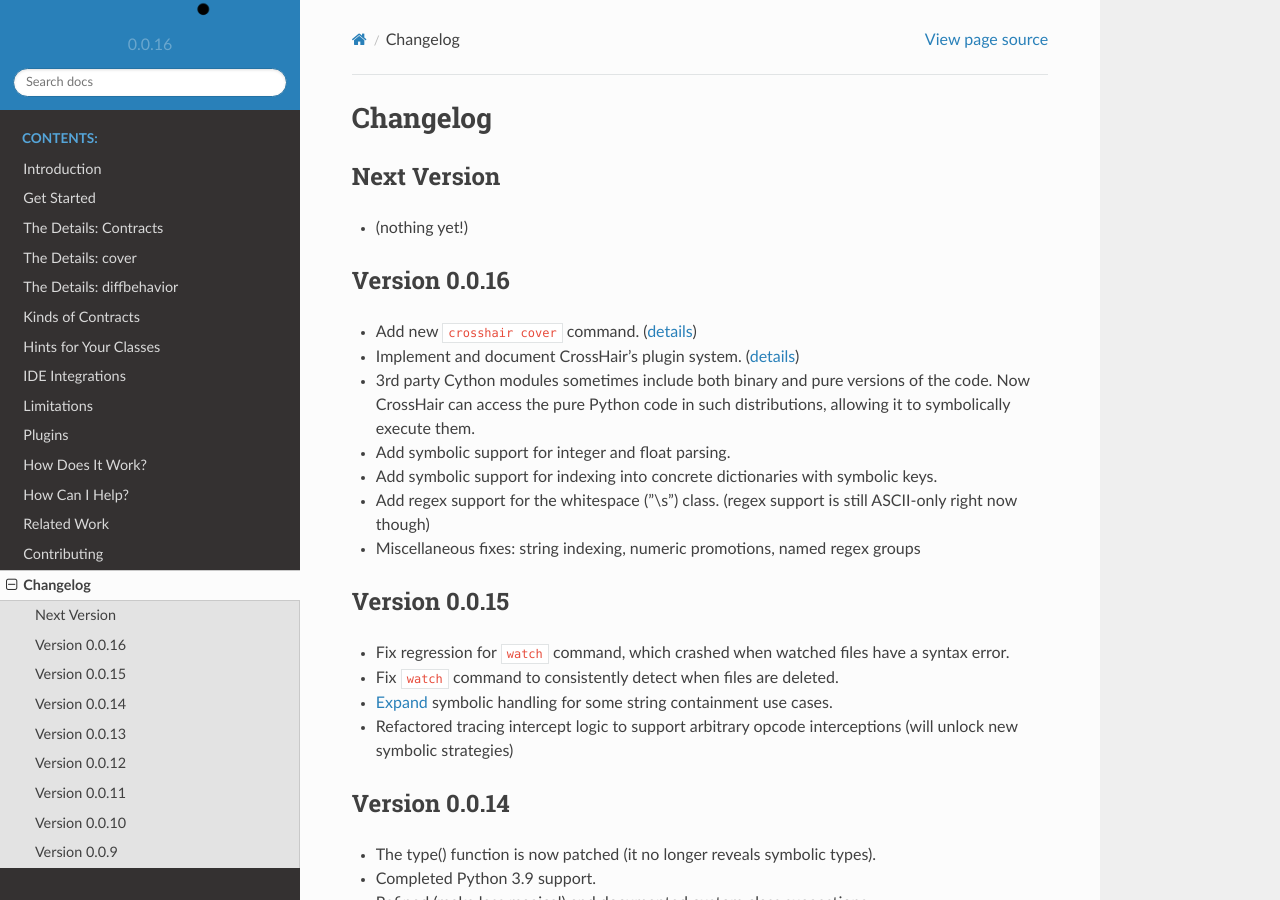
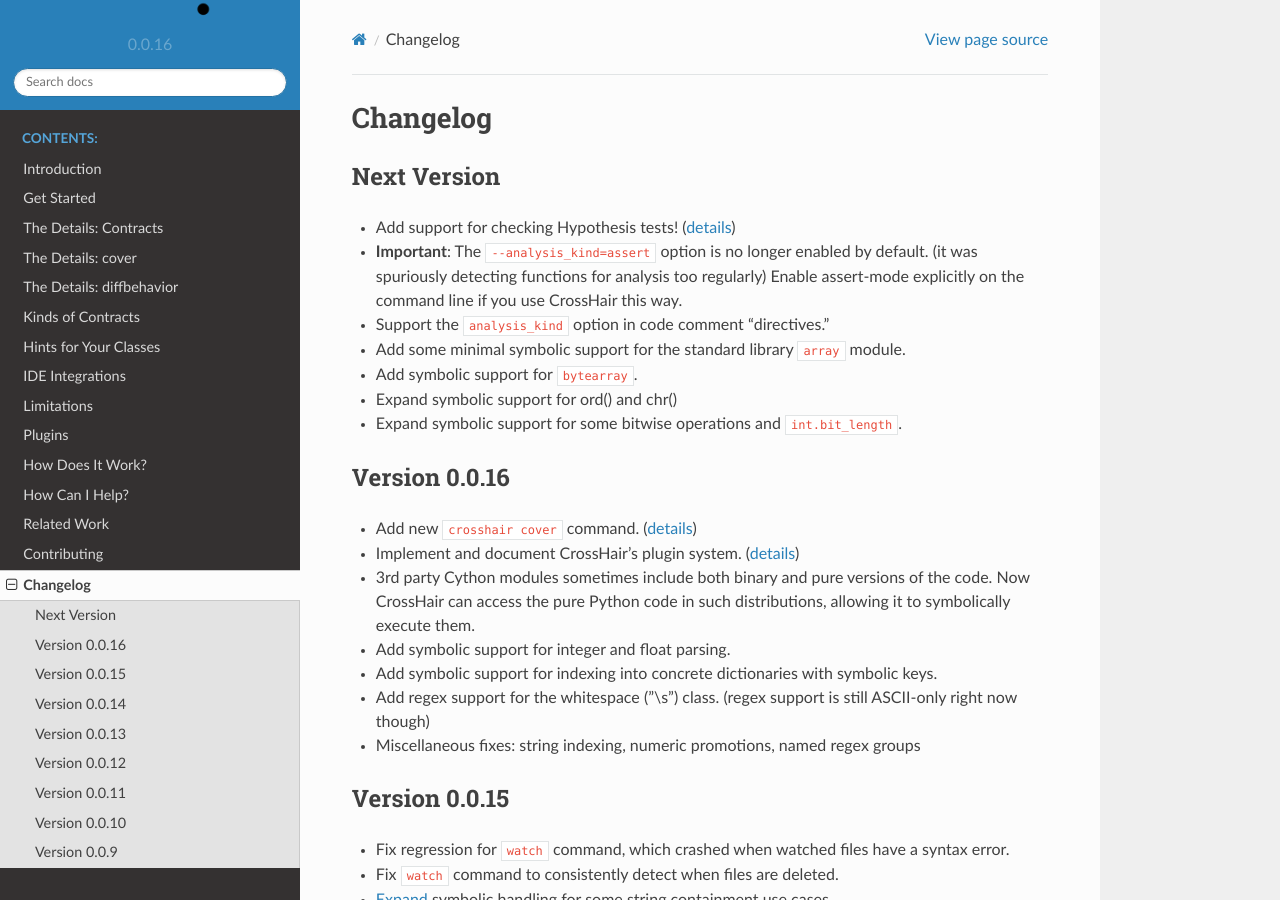
Before and after one commit to pschanely/CrossHair, a Sphinx documentation site: the page built from doc/source/changelog.rst, in a window 1280 px wide and 900 px high. Built offline with Sphinx 7.4.7 and the Read the Docs theme 2.0.0, drawn with Linux system fonts in a browser that asks for light colours; the version number is read from the project's files by our own code.

Commit message:
Get changelog up-to-date

```diff
--- a/doc/source/changelog.rst
+++ b/doc/source/changelog.rst
@@ -2,15 +2,24 @@
 Changelog
 #########
 
-============
+
 Next Version
-============
+------------
 
-* (nothing yet!)
+* Add support for checking Hypothesis tests!
+  (:ref:`details <analysis_kind_hypothesis>`)
+* **Important**: The ``--analysis_kind=assert`` option is no longer enabled by default.
+  (it was spuriously detecting functions for analysis too regularly)
+  Enable assert-mode explicitly on the command line if you use CrossHair this way.
+* Support the ``analysis_kind`` option in code comment "directives."
+* Add some minimal symbolic support for the standard library ``array`` module.
+* Add symbolic support for ``bytearray``.
+* Expand symbolic support for ord() and chr()
+* Expand symbolic support for some bitwise operations and ``int.bit_length``.
 
-==============
+
 Version 0.0.16
-==============
+--------------
 
 * Add new ``crosshair cover`` command.
   (`details <https://crosshair.readthedocs.io/en/latest/cover.html>`__)
@@ -25,9 +34,9 @@
   (regex support is still ASCII-only right now though)
 * Miscellaneous fixes: string indexing, numeric promotions, named regex groups
 
-==============
+
 Version 0.0.15
-==============
+--------------
 
 * Fix regression for ``watch`` command, which crashed when watched files have a syntax
   error.
@@ -37,9 +46,9 @@
 * Refactored tracing intercept logic to support arbitrary opcode interceptions
   (will unlock new symbolic strategies)
 
-==============
+
 Version 0.0.14
-==============
+--------------
 
 * The type() function is now patched (it no longer reveals symbolic types).
 * Completed Python 3.9 support.
@@ -50,15 +59,15 @@
 * Fixed issue targeting by line number.
 * Fixed error on no command line arguments.
 
-==============
+
 Version 0.0.13
-==============
+--------------
 
 * Further simplification of ``crosshair watch`` output for broader terminal support.
 
-==============
+
 Version 0.0.12
-==============
+--------------
 
 * Use simpler ``crosshair watch`` screen clearing mechanism for terminals like Thonny's.
 * Several string methods can now be reasoned about symbolically: split, find, replace,
@@ -67,9 +76,9 @@
 * Fixed various bugs, including a few specific to icontract analysis.
 * Modestly increased regex cases that CrossHair handles. (including named groups!)
 
-==============
+
 Version 0.0.11
-==============
+--------------
 
 * `Enable <https://github.com/pschanely/CrossHair/issues/84>`__
   analysis when only preconditions exist. (this is useful if you just want to catch
@@ -84,9 +93,9 @@
   `3 <https://github.com/pschanely/CrossHair/commit/95b6dd1bff0ab186ac61c153fc15d231f7020f1c>`__,
   `4 <https://github.com/pschanely/CrossHair/commit/1110d8f81ff967f11fc1439ef4abcf301276f309>`__
 
-==============
+
 Version 0.0.10
-==============
+--------------
 
 * Added support for checking
   `icontract <https://github.com/Parquery/icontract>`_
@@ -119,9 +128,8 @@
   * xor operations over sets
 
 
-=============
 Version 0.0.9
-=============
+-------------
 
 * Introduce :ref:`the diffbehavior command <diffbehavior>` which finds
   inputs that distinguish the behavior of two functions.
```
